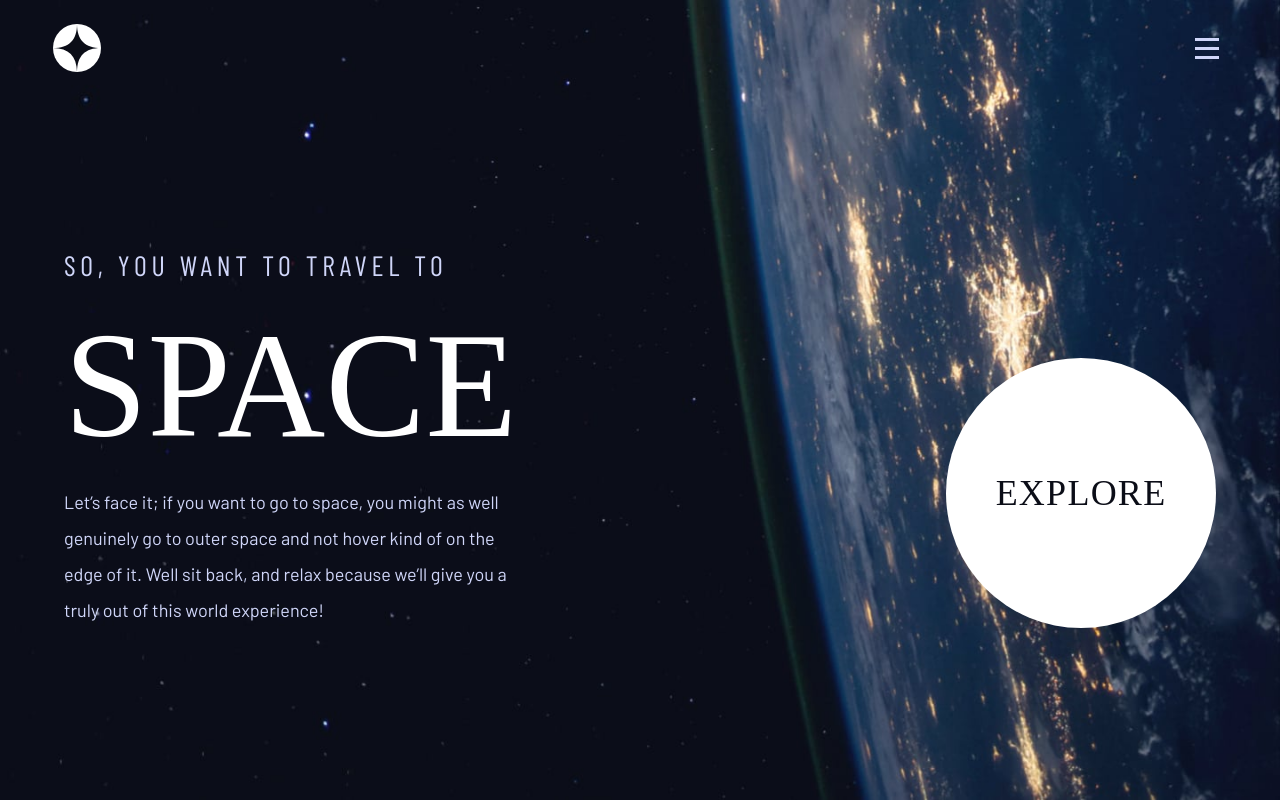
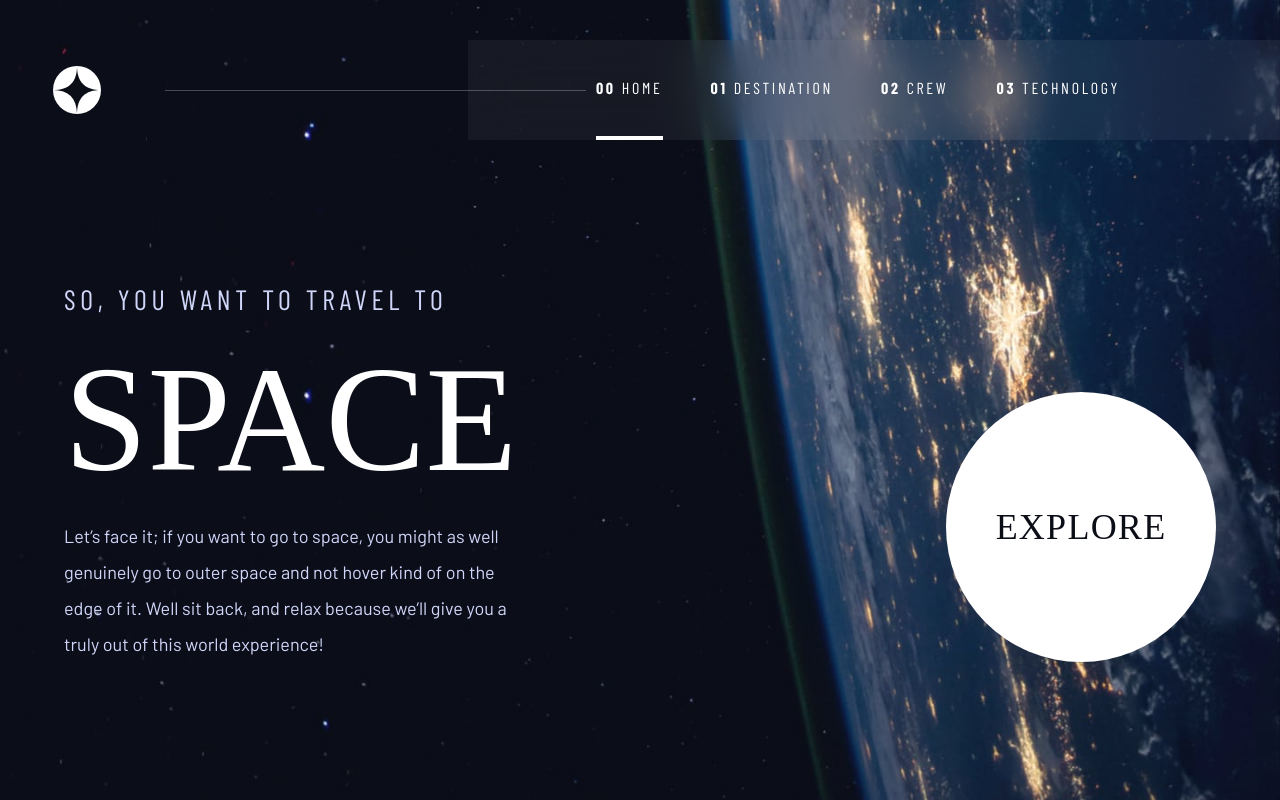
Before and after one commit to KontrolG/space-tourism-website, a Next.js app: page / in a window 1280 px wide. Built offline with nearby package versions, Linux system fonts and the light colour scheme; a web font is replaced by a local one.

Commit message:
feat(<Header />): :lipstick: Add styles for desktop

```diff
--- a/components/layouts/header/index.jsx
+++ b/components/layouts/header/index.jsx
@@ -4,7 +4,7 @@
 
 function Header() {
   return (
-    <div className="container pt-6 flex justify-between z-10">
+    <div className="container pt-6 lg:pt-10 flex justify-between items-center z-10">
       <Link href={HOME_PATH}>
         <img
           src={SHARED_IMAGES_PATH + "/logo.svg"}
@@ -12,6 +12,7 @@
           className="w-10 h-10 md:w-12 md:h-12"
         />
       </Link>
+      <hr className="hidden xl:block absolute border-white ml-28 2xl:ml-48 border-opacity-25 w-[32.8472222vw] z-20" />
       <Navigation />
     </div>
   );
--- a/components/layouts/navigation/index.jsx
+++ b/components/layouts/navigation/index.jsx
@@ -13,7 +13,7 @@
 
   return (
     <>
-      <button className="p-2 z-20" onClick={toggleMenu}>
+      <button className="p-2 z-20 lg:hidden" onClick={toggleMenu}>
         <img
           src={`${SHARED_IMAGES_PATH}/${
             isOpenMenu ? "icon-close.svg" : "icon-hamburger.svg"
@@ -23,24 +23,29 @@
       </button>
       <div
         className={classes(
-          "bg-white bg-opacity-5 backdrop-blur-xl h-screen w-[254px] transition-transform duration-500 fixed top-0 right-0 z-10",
+          "bg-white bg-opacity-5 backdrop-blur-xl h-screen lg:h-auto w-[254px] lg:w-auto transition-transform duration-500 fixed top-0 lg:top-auto right-0 z-10 lg:translate-x-0 lg:pl-20 xl:pl-32 lg:pr-28 xl:pr-40",
           !isOpenMenu && "translate-x-full"
         )}
       >
-        <nav className="mt-28 space-y-4" id="main-navigation">
+        <nav
+          className="mt-28 lg:mt-0 lg:flex space-y-4 lg:space-y-0 lg:space-x-12"
+          id="main-navigation"
+        >
           {navigationItems.map((item, index) => (
             <NavLink
               exact={item.exact}
               key={item.id}
               to={item.to}
-              className="uppercase font-subheading tracking-[2.7px] block pl-8 py-1  border-r-4 border-transparent hover:border-white hover:border-opacity-50 transition-colors"
-              activeClassName="border-r-4 border-white hover:border-opacity-100"
+              className="uppercase font-subheading tracking-[2.7px] block pl-8 lg:pl-0 py-1 lg:py-7 xl:py-9 border-r-4 lg:border-r-0 lg:border-b-4 border-transparent hover:border-white hover:border-opacity-50 transition-colors"
+              activeClassName="border-white hover:border-opacity-100"
             >
               <span className="font-bold">0{index}</span> {item.label}
             </NavLink>
           ))}
         </nav>
       </div>
+      {/* To simulate Navigation height to align properly with other items in the flex container. */}
+      <div className="hidden lg:block lg:h-[5.25rem] xl:h-[6.25rem]" />
     </>
   );
 }
```
